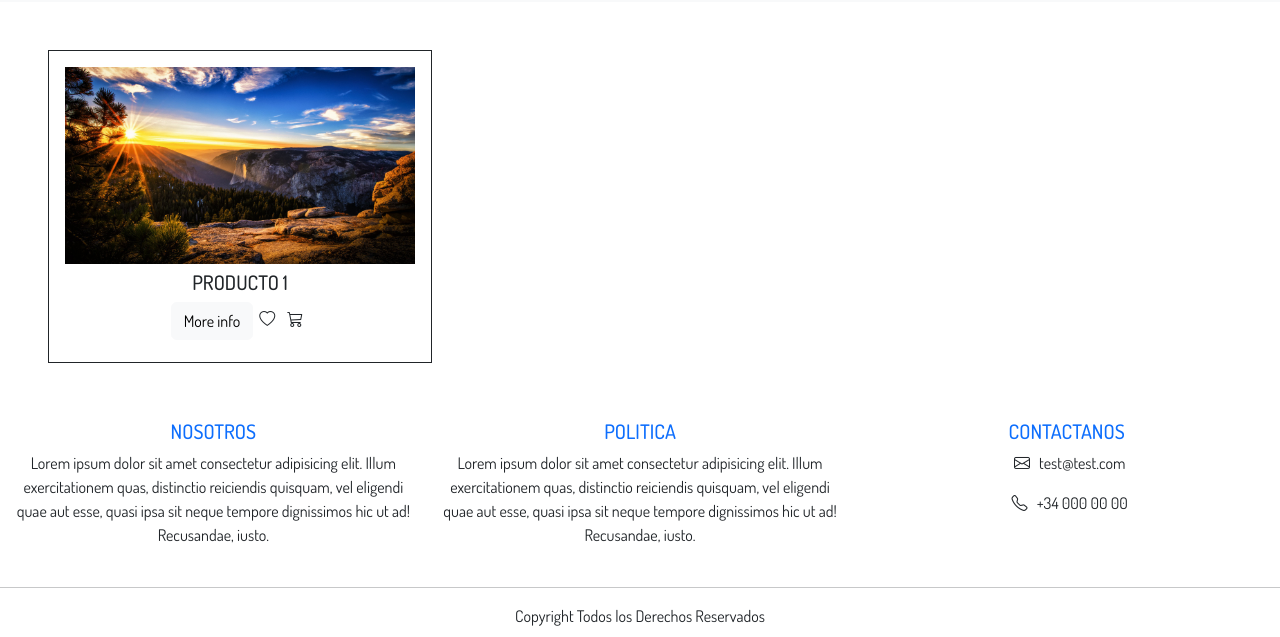
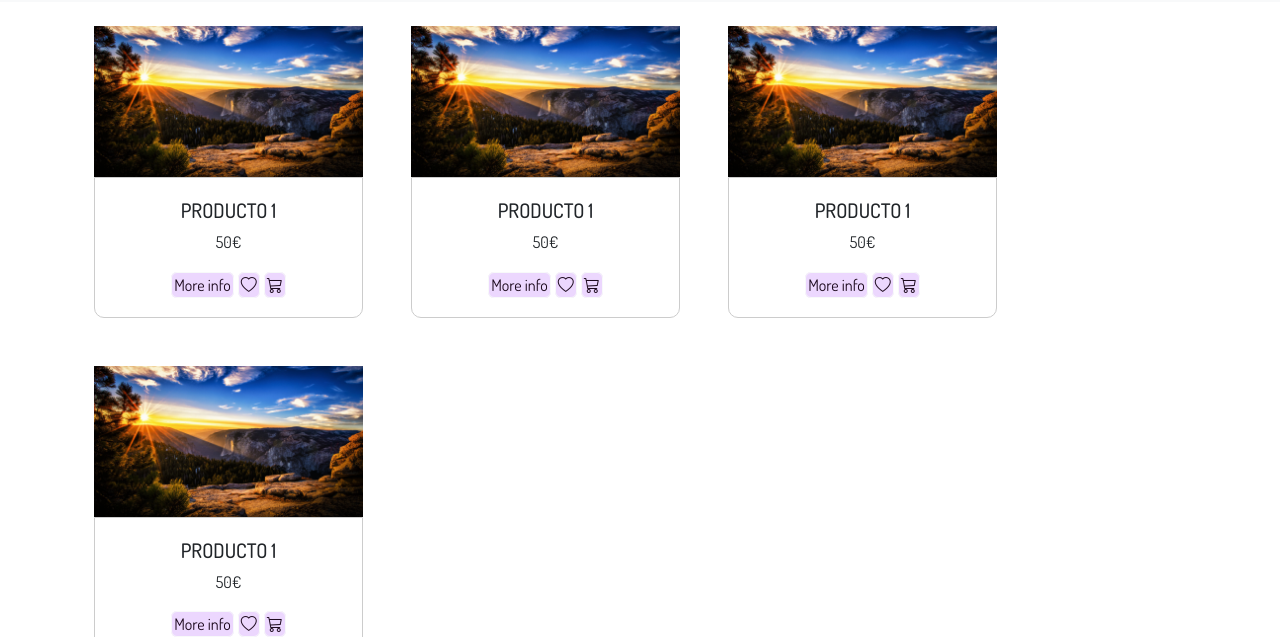
Before and after one commit to 4GeeksAcademy/spain-fs-pt-83-JP-EC-JA, a React app: page /shopall in a window 1280 px wide. Shown: the part 60-697 px from the top of the page. Built offline with nearby package versions, Linux system fonts and the light colour scheme; no server answers; a web font is replaced by a local one.

Commit message:
haciendo cards css

```diff
--- a/src/front/js/pages/shopAll.js
+++ b/src/front/js/pages/shopAll.js
@@ -3,16 +3,57 @@ import paisaje1 from "../../img/paisaje1.jpg";
 import "../../styles/index.css";
 
 export const ShopAll = () => {
-    return(
-    <div className=" Card-products m-5 p-3">
-        <img className="card-img-top" src={paisaje1} alt="..."/>
-        <div className="card-body">
-            <h5>PRODUCTO 1</h5>
-            <a href="#" className="btn btn-light">More info</a>
-            <i className="bi bi-heart"></i>
-            <i className="bi bi-cart3"></i>
+    return (
+        <div className="container">
+            <div className="row d-flex">
+
+                <div className=" Card-products m-3  p-2 col-3">
+                    <img className="card-img-top" src={paisaje1} alt="..." />
+                    <div className="card-body">
+                        <h5>PRODUCTO 1</h5>
+                        <p>50€</p>
+                        <a href="#" className="btn btn-light">More info</a>
+                        <a href="#" className="btn btn-light"><i className="bi bi-heart"></i></a>
+                        <a href="#" className="btn btn-light"><i className="bi bi-cart3"></i></a>
+                    </div>
+                </div>
+
+                <div className=" Card-products m-3 p-2 col-3">
+                    <img className="card-img-top" src={paisaje1} alt="..." />
+                    <div className="card-body">
+                        <h5>PRODUCTO 1</h5>
+                        <p>50€</p>
+                        <a href="#" className="btn btn-light">More info</a>
+                        <a href="#" className="btn btn-light"><i className="bi bi-heart"></i></a>
+                        <a href="#" className="btn btn-light"><i className="bi bi-cart3"></i></a>
+                    </div>
+                </div>
+
+                <div className=" Card-products m-3 p-2 col-3">
+                    <img className="card-img-top" src={paisaje1} alt="..." />
+                    <div className="card-body">
+                        <h5>PRODUCTO 1</h5>
+                        <p>50€</p>
+                        <a href="#" className="btn btn-light">More info</a>
+                        <a href="#" className="btn btn-light"><i className="bi bi-heart"></i></a>
+                        <a href="#" className="btn btn-light"><i className="bi bi-cart3"></i></a>
+                    </div>
+                </div>
+
+                <div className=" Card-products m-3 p-2 col-3">
+                    <img className="card-img-top" src={paisaje1} alt="..." />
+                    <div className="card-body">
+                        <h5>PRODUCTO 1</h5>
+                        <p>50€</p>
+                        <a href="#" className="btn btn-light">More info</a>
+                        <a href="#" className="btn btn-light"><i className="bi bi-heart"></i></a>
+                        <a href="#" className="btn btn-light"><i className="bi bi-cart3"></i></a>
+                    </div>
+                </div>
+            </div>
+
         </div>
-    </div>
+
 
 
     )
--- a/src/front/styles/index.css
+++ b/src/front/styles/index.css
@@ -11,9 +11,7 @@ html, body{
 }
 
 .Card-products {
-    border-style: solid;
-    border-width: 1px;
-    width: 30%;
+    width: 25%;
     height: 50%;
 
 }
@@ -25,14 +23,18 @@ html, body{
 }
 
 .card-body {
+    border-radius: 0 0 10px 10px;
+    background-color: #fff;
+    padding: 20px 15px;
     text-align: center;
-    padding: 3px;
-    margin: 3px;
+    border: 1px solid #ccc;
 }
 
-.bi {
-    text-align: center;
-    padding: 3px;
-    margin: 3px;
-
+.btn {
+    margin: 2px;
+    padding: 2px;
+    width: 100px;
+    background-color: rgb(236, 215, 254);
+    color: rgb(31, 12, 32);
+    display: inline;
 }
```
